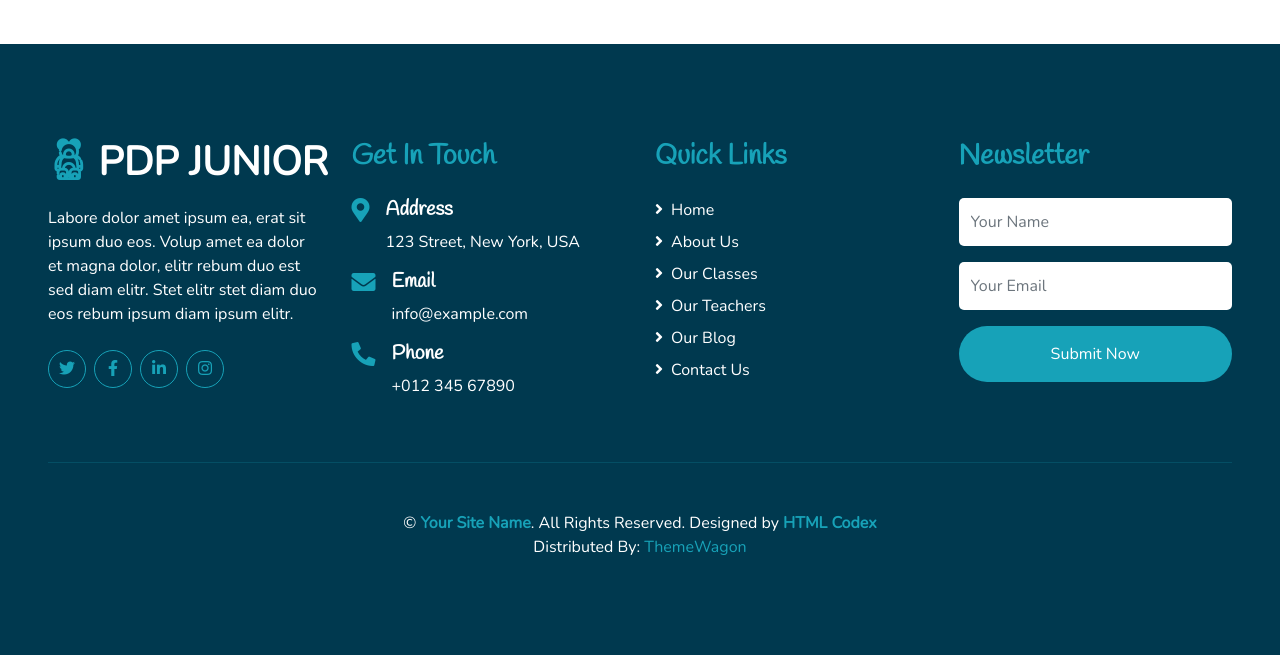
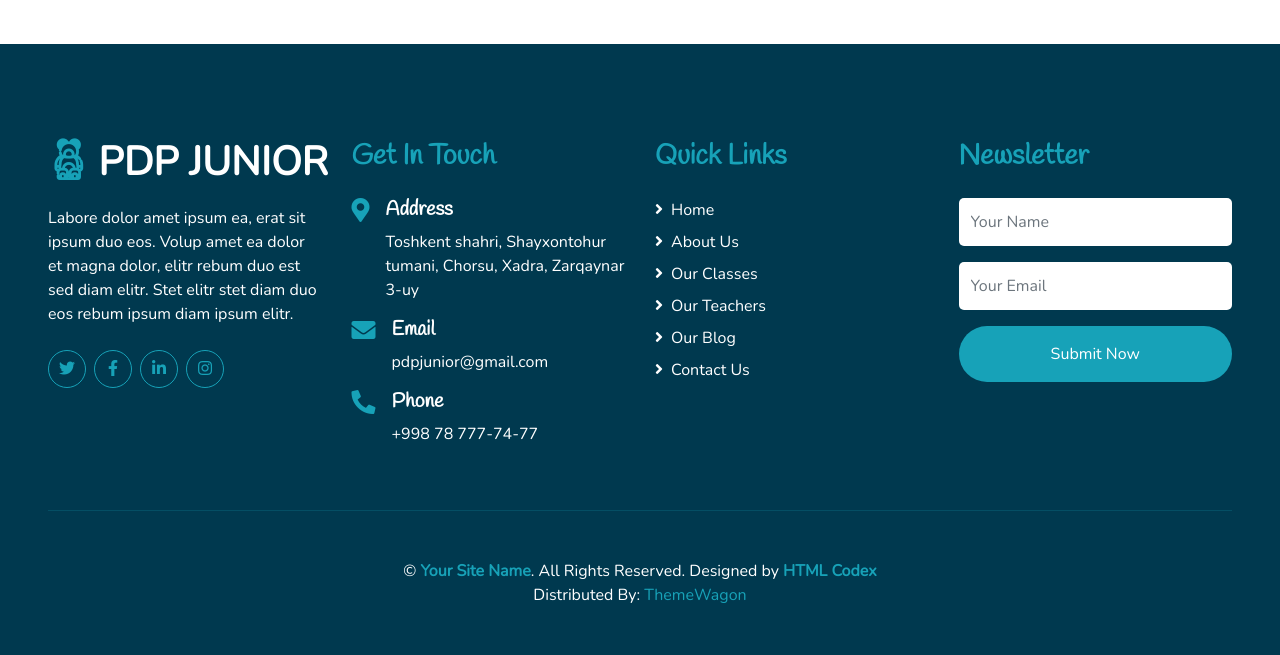
Before and after one commit to abdumalik-najmiddinov/pdp_junior, a FastAPI app: template app/templates/index.html in a window 1280 px wide. Shown: the part 700-1355 px from the top of the page. Before the commit the page ends 1255 px from the top, so only its background shows below. Run offline with FastAPI, Linux system fonts and the light colour scheme; the template is opened without the code that fills it, so the values that code supplies are empty; parts of the project's set-up code (start-up, migrations or seed data) failed here and were passed over; some libraries are stand-ins or nearby versions.

Commit message:
Update contact information in index.html

```diff
--- a/app/templates/index.html
+++ b/app/templates/index.html
@@ -150,21 +150,21 @@ Ushbu ta'lim shakli sizga ko'plab imkoniyat va qulayliklarni taqdim etadi. Lokat
             <h4 class="fa fa-map-marker-alt text-primary"></h4>
             <div class="pl-3">
               <h5 class="text-white">Address</h5>
-              <p>123 Street, New York, USA</p>
+              <p>Toshkent shahri, Shayxontohur tumani, Chorsu, Xadra, Zarqaynar 3-uy</p>
             </div>
           </div>
           <div class="d-flex">
             <h4 class="fa fa-envelope text-primary"></h4>
             <div class="pl-3">
               <h5 class="text-white">Email</h5>
-              <p>info@example.com</p>
+              <p>pdpjunior@gmail.com</p>
             </div>
           </div>
           <div class="d-flex">
             <h4 class="fa fa-phone-alt text-primary"></h4>
             <div class="pl-3">
               <h5 class="text-white">Phone</h5>
-              <p>+012 345 67890</p>
+              <p>+998 78 777-74-77</p>
             </div>
           </div>
         </div>
```
